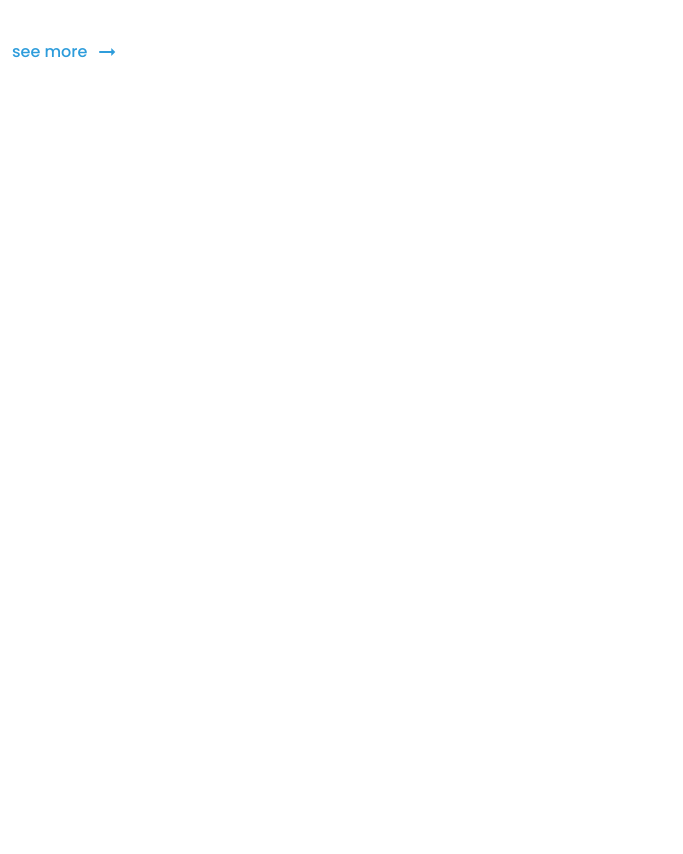
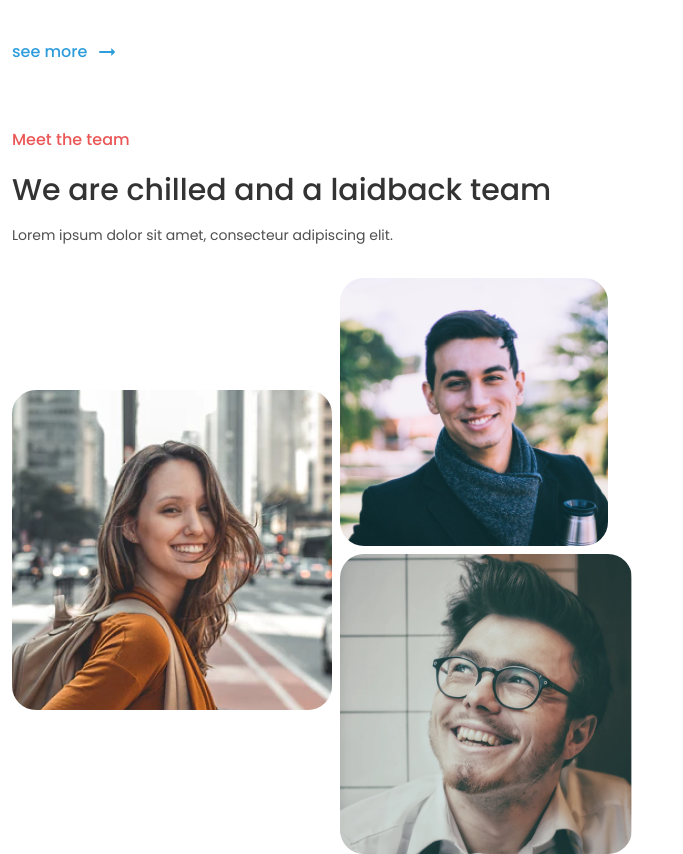
Before and after one commit to Cosme711/edie-homepage, a Nuxt app: page / in a window 1280 px wide. Shown: the part 4262-5116 px from the top of the page, without its empty margins (0-683 px from the left). Before the commit the page ends 4326 px from the top, so only its background shows below. Built offline with nearby package versions, Linux system fonts and the light colour scheme.

Commit message:
Add Teams part

```diff
--- /dev/null
+++ b/components/Teams.vue
@@ -0,0 +1,16 @@
+<template>
+    <section class="mt-16">
+        <p class="font-medium text-red">Meet the team</p>
+        <h3 class="mt-4 pr-20 font-medium text-darkgray text-3xl">We are chilled and a laidback team</h3>
+        <p class="pr-20 mt-3 text-whitegray text-sm">Lorem ipsum dolor sit amet, consecteur adipiscing elit.</p>
+        <div class="flex items-center">
+            <div class="pr-2">
+                <img class="rounded-3xl" src="../assets/images/profiles/person3.png" alt="">
+            </div>
+            <div class="grid gap-2 grid-rows-2">
+                <img class="w-11/12 mt-auto rounded-3xl" src="../assets/images/profiles/person1.png" alt="">
+                <img class="rounded-3xl" src="../assets/images/profiles/person2.png" alt="">
+            </div>
+        </div>
+    </section>
+</template>
--- a/pages/index.vue
+++ b/pages/index.vue
@@ -5,6 +5,7 @@
        <Banner />
        <Services />
        <Designs />
+       <Teams />
     </main>
   </div>
 </template>
@@ -14,9 +15,10 @@ import NavBar from '@/components/NavBar.vue'
 import Banner from '@/components/Banner.vue'
 import Services from '@/components/Services.vue'
 import Designs from '@/components/Designs.vue'
+import Teams from '@/components/Teams.vue'
 
 export default {
-  components: { NavBar, Banner, Services, Designs }
+  components: { NavBar, Banner, Services, Designs, Teams }
 
 }
 </script>
```
